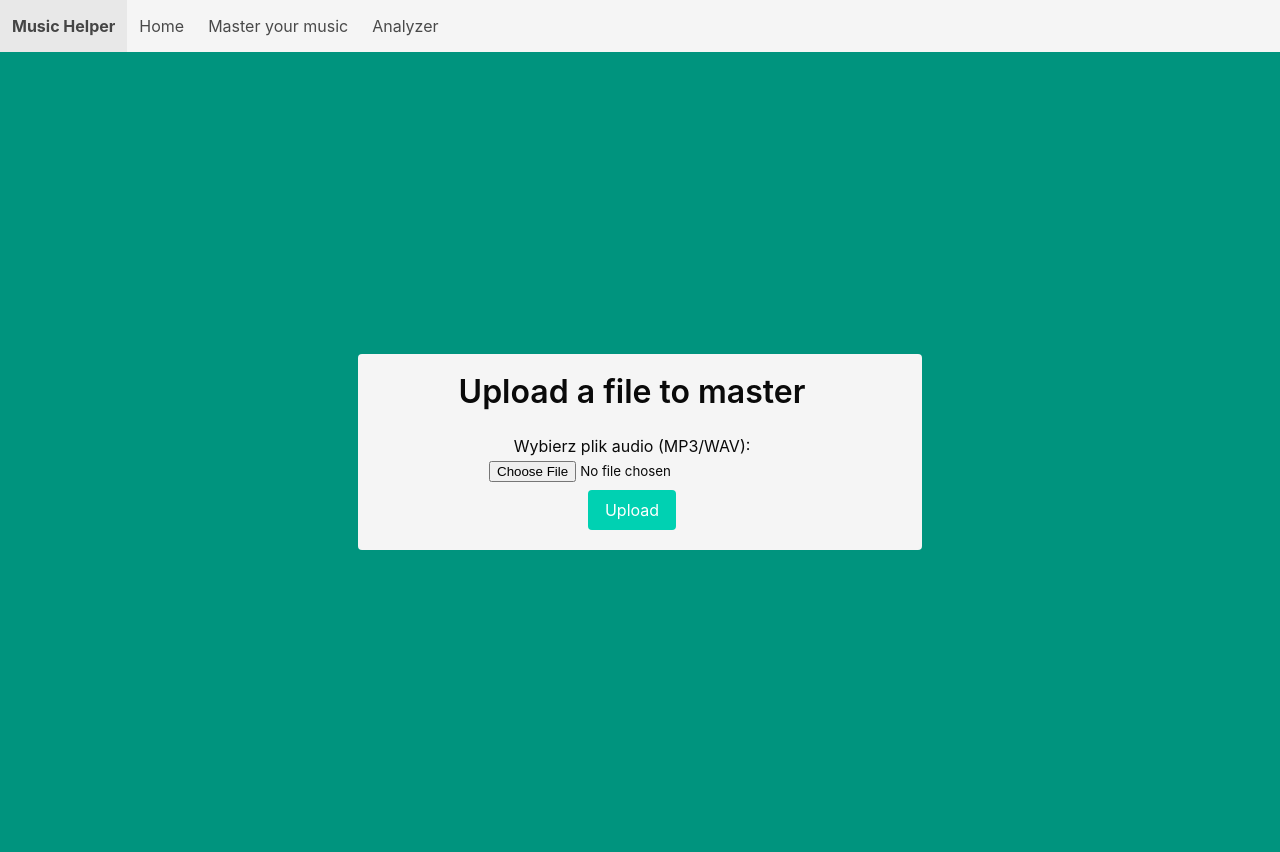
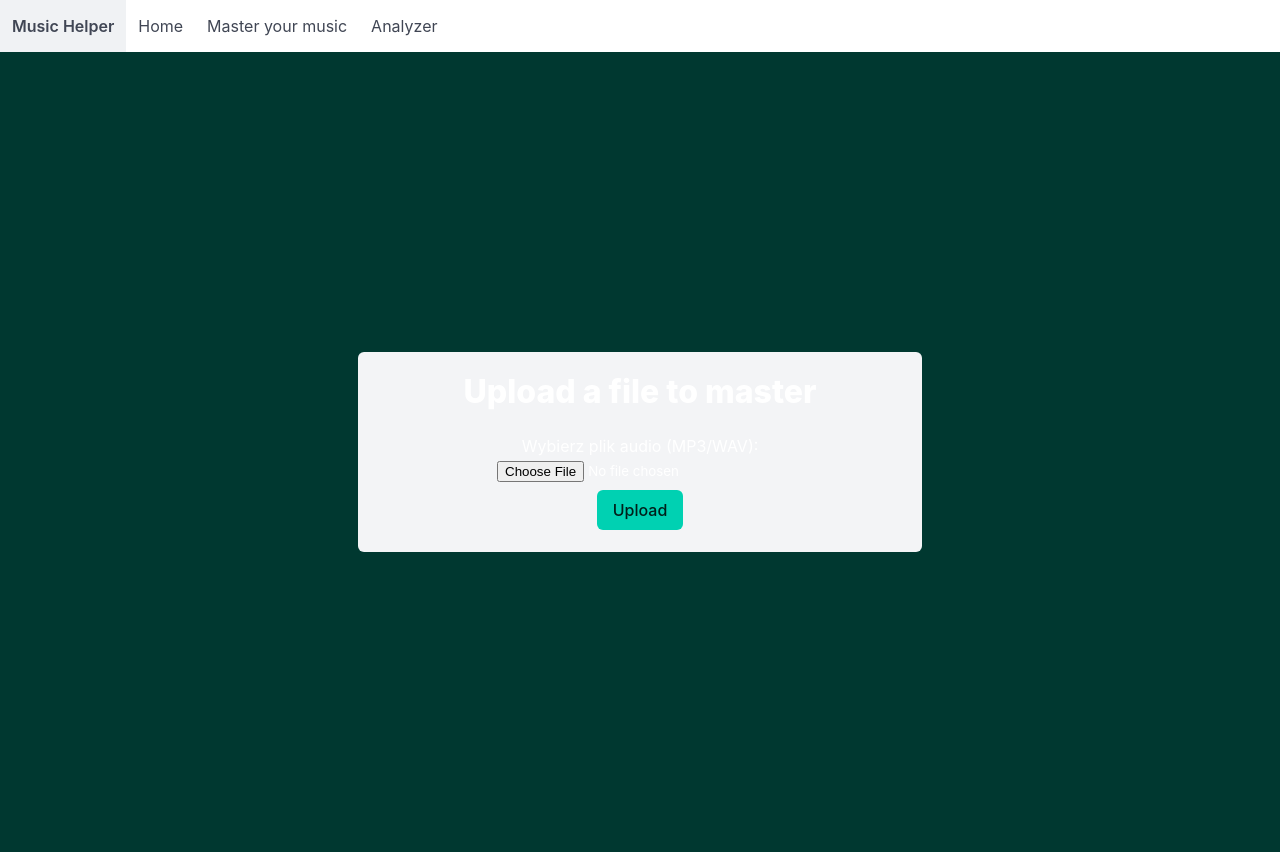
Before and after one commit to 404ptk/audio_helper, a Django app: page / in a window 1280 px wide. Run offline with Django 5.2, Linux system fonts and the light colour scheme.

Commit message:
small fix

```diff
--- a/musichelper/templates/musichelper/base.html
+++ b/musichelper/templates/musichelper/base.html
@@ -4,12 +4,15 @@
     <meta charset="utf-8" />
     <title>{% block title %}Moja Aplikacja{% endblock title %}</title>
 
-    <link rel="stylesheet" href="https://cdn.jsdelivr.net/npm/bulma@0.9.4/css/bulma.min.css">
+    <link
+      rel="stylesheet"
+      href="https://cdn.jsdelivr.net/npm/bulma@1.0.2/css/bulma.min.css"
+    >
 
 </head>
 <body>
 
-<nav class="navbar is-light" role="navigation" aria-label="main navigation">
+<nav class="navbar is-primary-00" role="navigation" aria-label="main navigation">
   <div class="navbar-brand">
     <a class="navbar-item" href="{% url 'musichelper' %}">
       <strong>Music Helper</strong>
--- a/musichelper/templates/musichelper/upload.html
+++ b/musichelper/templates/musichelper/upload.html
@@ -7,7 +7,7 @@
 {% block content %}
 <div class="columns is-centered">
     <div class="column is-half">
-        <div class="notification has-text-centered has-text-black">
+        <div class="notification has-text-centered has-text-white">
             <h1 class="title">Upload a file to master</h1>
             <form method="POST" enctype="multipart/form-data">
                 {% csrf_token %}
```
